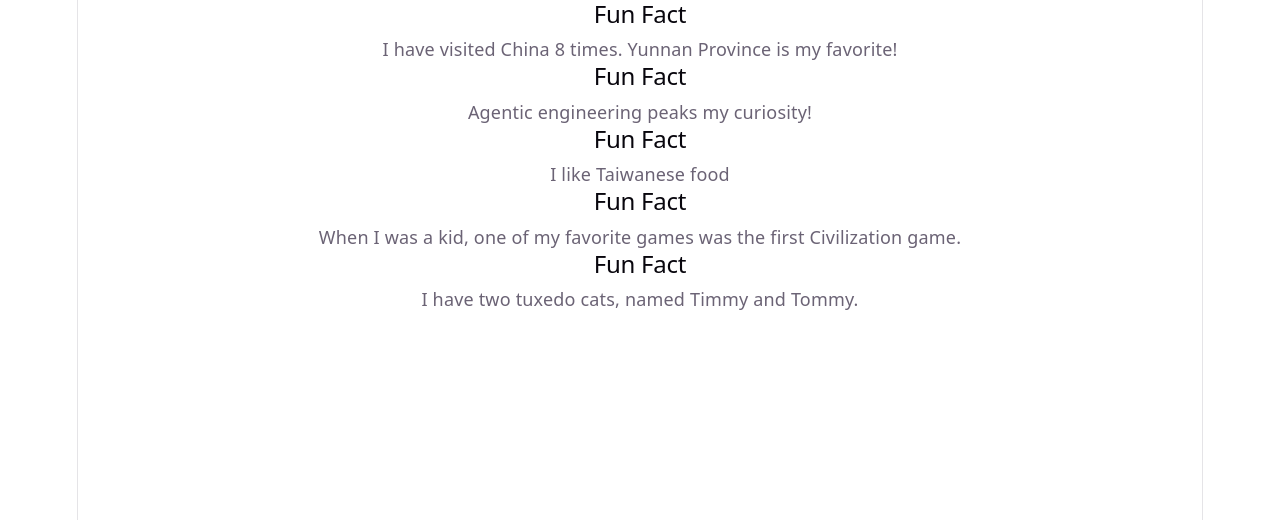
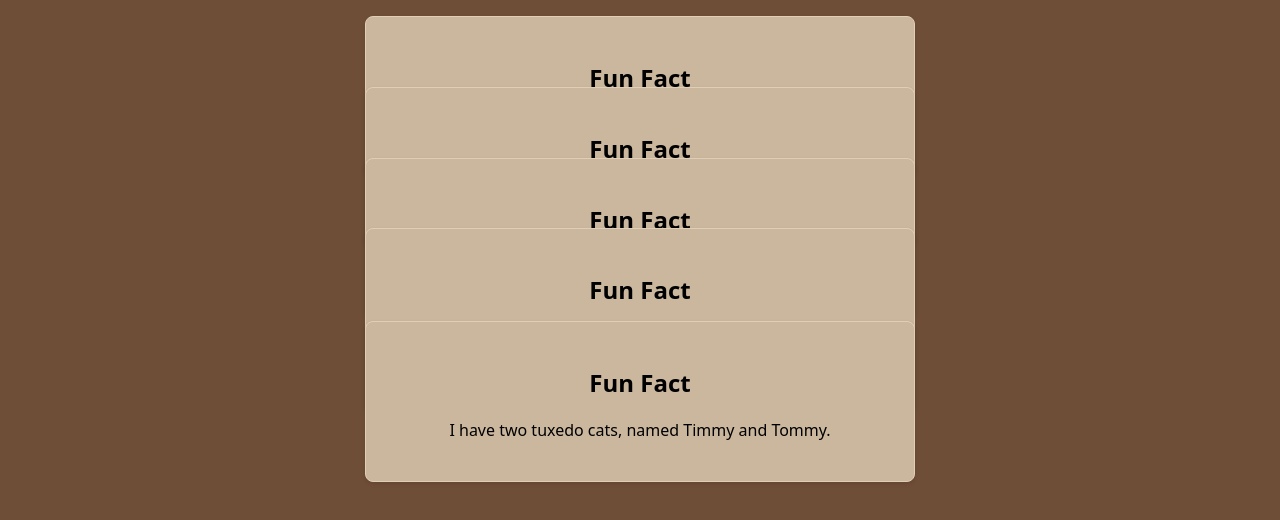
Before and after one commit to konradkelly/ReactApp, a React (Vite) app in the folder reactApp/: page / in a window 1280 px wide. Shown: the top 520 px of the page. Built offline with nearby package versions, Linux system fonts and the light colour scheme.

Commit message:
Style: add overlapping stacked card effect and hover animation to fun fact cards

```diff
--- a/reactApp/src/App.css
+++ b/reactApp/src/App.css
@@ -1,184 +1,22 @@
-.counter {
-  font-size: 16px;
-  padding: 5px 10px;
-  border-radius: 5px;
-  color: var(--accent);
-  background: var(--accent-bg);
-  border: 2px solid transparent;
-  transition: border-color 0.3s;
-  margin-bottom: 24px;
-
-  &:hover {
-    border-color: var(--accent-border);
-  }
-  &:focus-visible {
-    outline: 2px solid var(--accent);
-    outline-offset: 2px;
-  }
+.fun-fact-card {
+  background: #cbb79d;
+  border: 1px solid #e1ceb6;
+  border-radius: 8px;
+  padding: 1.5rem;
+  margin: -90px auto 0;
+  max-width: 500px;
+  box-shadow: 0 2px 4px rgba(0, 0, 0, 0.1);
+  transition: transform 0.3s ease, box-shadow 0.9s ease;
+  text-align: center;
+  position: relative;
 }
 
-.hero {
-  position: relative;
-
-  .base,
-  .framework,
-  .vite {
-    inset-inline: 0;
-    margin: 0 auto;
-  }
-
-  .base {
-    width: 170px;
-    position: relative;
-    z-index: 0;
-  }
-
-  .framework,
-  .vite {
-    position: absolute;
-  }
-
-  .framework {
-    z-index: 1;
-    top: 34px;
-    height: 28px;
-    transform: perspective(2000px) rotateZ(300deg) rotateX(44deg) rotateY(39deg)
-      scale(1.4);
-  }
-
-  .vite {
-    z-index: 0;
-    top: 107px;
-    height: 26px;
-    width: auto;
-    transform: perspective(2000px) rotateZ(300deg) rotateX(40deg) rotateY(39deg)
-      scale(0.8);
-  }
+.fun-fact-card:first-child {
+  margin-top: 1rem;
 }
 
-#center {
-  display: flex;
-  flex-direction: column;
-  gap: 25px;
-  place-content: center;
-  place-items: center;
-  flex-grow: 1;
-
-  @media (max-width: 1024px) {
-    padding: 32px 20px 24px;
-    gap: 18px;
-  }
+.fun-fact-card:hover {
+  transform: translateY(-15px) scale(1.02);
+  box-shadow: 0 8px 20px rgba(0, 0, 0, 0.3);
+  z-index: 10;
 }
-
-#next-steps {
-  display: flex;
-  border-top: 1px solid var(--border);
-  text-align: left;
-
-  & > div {
-    flex: 1 1 0;
-    padding: 32px;
-    @media (max-width: 1024px) {
-      padding: 24px 20px;
-    }
-  }
-
-  .icon {
-    margin-bottom: 16px;
-    width: 22px;
-    height: 22px;
-  }
-
-  @media (max-width: 1024px) {
-    flex-direction: column;
-    text-align: center;
-  }
-}
-
-#docs {
-  border-right: 1px solid var(--border);
-
-  @media (max-width: 1024px) {
-    border-right: none;
-    border-bottom: 1px solid var(--border);
-  }
-}
-
-#next-steps ul {
-  list-style: none;
-  padding: 0;
-  display: flex;
-  gap: 8px;
-  margin: 32px 0 0;
-
-  .logo {
-    height: 18px;
-  }
-
-  a {
-    color: var(--text-h);
-    font-size: 16px;
-    border-radius: 6px;
-    background: var(--social-bg);
-    display: flex;
-    padding: 6px 12px;
-    align-items: center;
-    gap: 8px;
-    text-decoration: none;
-    transition: box-shadow 0.3s;
-
-    &:hover {
-      box-shadow: var(--shadow);
-    }
-    .button-icon {
-      height: 18px;
-      width: 18px;
-    }
-  }
-
-  @media (max-width: 1024px) {
-    margin-top: 20px;
-    flex-wrap: wrap;
-    justify-content: center;
-
-    li {
-      flex: 1 1 calc(50% - 8px);
-    }
-
-    a {
-      width: 100%;
-      justify-content: center;
-      box-sizing: border-box;
-    }
-  }
-}
-
-#spacer {
-  height: 88px;
-  border-top: 1px solid var(--border);
-  @media (max-width: 1024px) {
-    height: 48px;
-  }
-}
-
-.ticks {
-  position: relative;
-  width: 100%;
-
-  &::before,
-  &::after {
-    content: '';
-    position: absolute;
-    top: -4.5px;
-    border: 5px solid transparent;
-  }
-
-  &::before {
-    left: 0;
-    border-left-color: var(--border);
-  }
-  &::after {
-    right: 0;
-    border-right-color: var(--border);
-  }
-}
--- a/reactApp/src/index.css
+++ b/reactApp/src/index.css
@@ -1,111 +1,6 @@
-:root {
-  --text: #6b6375;
-  --text-h: #08060d;
-  --bg: #fff;
-  --border: #e5e4e7;
-  --code-bg: #f4f3ec;
-  --accent: #aa3bff;
-  --accent-bg: rgba(170, 59, 255, 0.1);
-  --accent-border: rgba(170, 59, 255, 0.5);
-  --social-bg: rgba(244, 243, 236, 0.5);
-  --shadow:
-    rgba(0, 0, 0, 0.1) 0 10px 15px -3px, rgba(0, 0, 0, 0.05) 0 4px 6px -2px;
-
-  --sans: system-ui, 'Segoe UI', Roboto, sans-serif;
-  --heading: system-ui, 'Segoe UI', Roboto, sans-serif;
-  --mono: ui-monospace, Consolas, monospace;
-
-  font: 18px/145% var(--sans);
-  letter-spacing: 0.18px;
-  color-scheme: light dark;
-  color: var(--text);
-  background: var(--bg);
-  font-synthesis: none;
-  text-rendering: optimizeLegibility;
-  -webkit-font-smoothing: antialiased;
-  -moz-osx-font-smoothing: grayscale;
-
-  @media (max-width: 1024px) {
-    font-size: 16px;
-  }
-}
-
-@media (prefers-color-scheme: dark) {
-  :root {
-    --text: #9ca3af;
-    --text-h: #f3f4f6;
-    --bg: #16171d;
-    --border: #2e303a;
-    --code-bg: #1f2028;
-    --accent: #c084fc;
-    --accent-bg: rgba(192, 132, 252, 0.15);
-    --accent-border: rgba(192, 132, 252, 0.5);
-    --social-bg: rgba(47, 48, 58, 0.5);
-    --shadow:
-      rgba(0, 0, 0, 0.4) 0 10px 15px -3px, rgba(0, 0, 0, 0.25) 0 4px 6px -2px;
-  }
-
-  #social .button-icon {
-    filter: invert(1) brightness(2);
-  }
-}
-
 body {
   margin: 0;
+  background: #6f4e37;
+  font-family: system-ui, 'Segoe UI', Roboto, sans-serif;
+  color-scheme: light;
 }
-
-#root {
-  width: 1126px;
-  max-width: 100%;
-  margin: 0 auto;
-  text-align: center;
-  border-inline: 1px solid var(--border);
-  min-height: 100svh;
-  display: flex;
-  flex-direction: column;
-  box-sizing: border-box;
-}
-
-h1,
-h2 {
-  font-family: var(--heading);
-  font-weight: 500;
-  color: var(--text-h);
-}
-
-h1 {
-  font-size: 56px;
-  letter-spacing: -1.68px;
-  margin: 32px 0;
-  @media (max-width: 1024px) {
-    font-size: 36px;
-    margin: 20px 0;
-  }
-}
-h2 {
-  font-size: 24px;
-  line-height: 118%;
-  letter-spacing: -0.24px;
-  margin: 0 0 8px;
-  @media (max-width: 1024px) {
-    font-size: 20px;
-  }
-}
-p {
-  margin: 0;
-}
-
-code,
-.counter {
-  font-family: var(--mono);
-  display: inline-flex;
-  border-radius: 4px;
-  color: var(--text-h);
-}
-
-code {
-  font-size: 15px;
-  line-height: 135%;
-  padding: 4px 8px;
-  background: var(--code-bg);
-}
```
